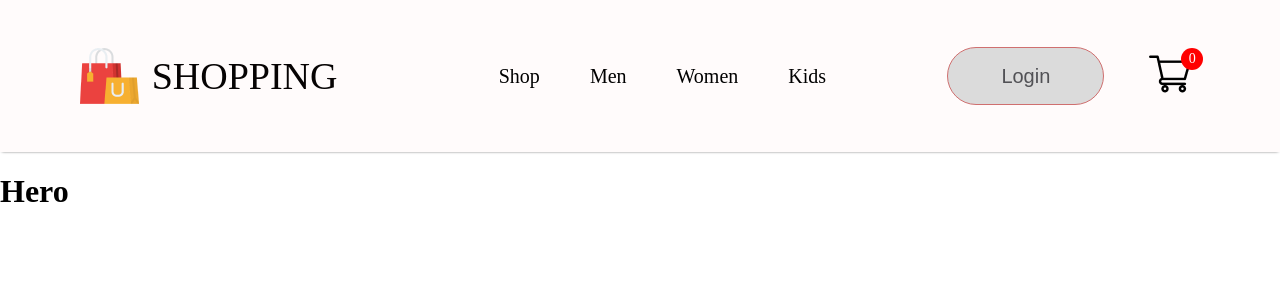
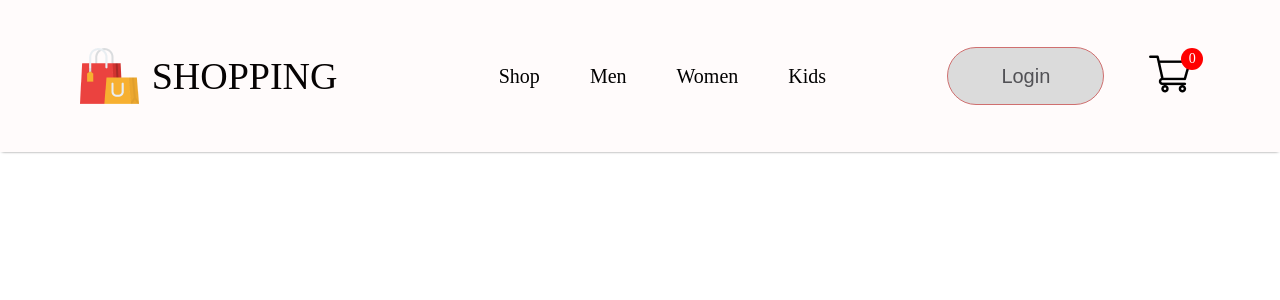
Before and after one commit to Diwash-Tharu/E-commerce-node, a React (Create React App) app in the folder forntend/: page / in a window 1280 px wide. Shown: the top 300 px of the page. Built offline with nearby package versions, Linux system fonts and the light colour scheme; a web font is replaced by a local one.

Commit message:
making the lefyt and right div

```diff
--- a/forntend/src/Components/Hero/Hero.jsx
+++ b/forntend/src/Components/Hero/Hero.jsx
@@ -3,7 +3,14 @@ import "./Hero.css"
 export const Hero = () => {
   return (
     <div className="hero">
-      <h1>Hero</h1>
+        <div className="hero-left">
+
+        </div>
+
+        <div className="hero-right">
+
+        </div>
+
     </div>
   )
 }
--- a/forntend/src/Pages/Shop.jsx
+++ b/forntend/src/Pages/Shop.jsx
@@ -1,5 +1,6 @@
 import React from 'react'
-import Hero from '../Components/Hero/Hero'
+import Hero from "../Components/Hero/Hero";
+
 
 export const Shop = () => {
   return (
```
